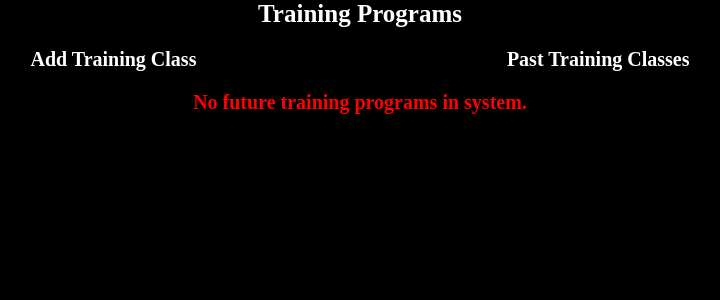
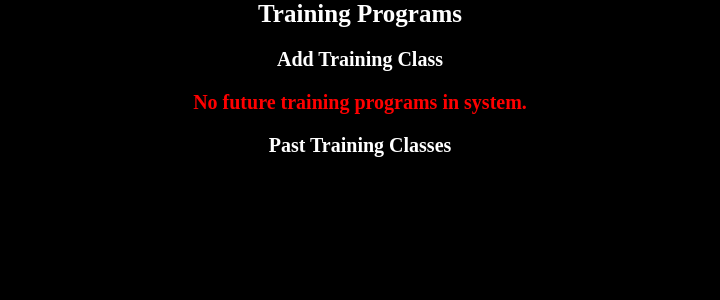
Before and after one commit to garrulous-gobies/Bangazon_1, a Django app: page /Bangazon/Training in a window 1280 px wide. Shown: the part 80-380 px from the top of the page, without its empty margins (280-1000 px from the left). Run offline with Django 3.2, Linux system fonts and the light colour scheme; data that the repository does not hold is empty; some libraries are stand-ins or nearby versions.

Commit message:
added past training class link to bottom of upcoming training program list

```diff
--- a/Bangazon/templates/Bangazon/training_program.html
+++ b/Bangazon/templates/Bangazon/training_program.html
@@ -8,9 +8,6 @@
     <section class="training_nav_buttons">
         <a class="past_link" href="{% url 'Bangazon:new_training_program_form' %}">
             <p class="past_program_btn">Add Training Class</p>
-    </a>
-    <a class="past_link" href="{% url 'Bangazon:past_training_programs' %}">
-      <p class="past_program_btn">Past Training Classes</p>
         </a>
     </section>
     {% if training_program_list %}
@@ -26,6 +23,11 @@
     {% else %}
     <p class="no_items_found">No future training programs in system.</p>
     {% endif %}
+    <section class="training_nav_buttons">
+        <a class="past_link" href="{% url 'Bangazon:past_training_programs' %}">
+            <p class="past_program_btn">Past Training Classes</p>
+        </a>
+    </section>
 </div>
 
 {% endblock content %}
```
Lines whose indentation alone changed are shown as unchanged.
